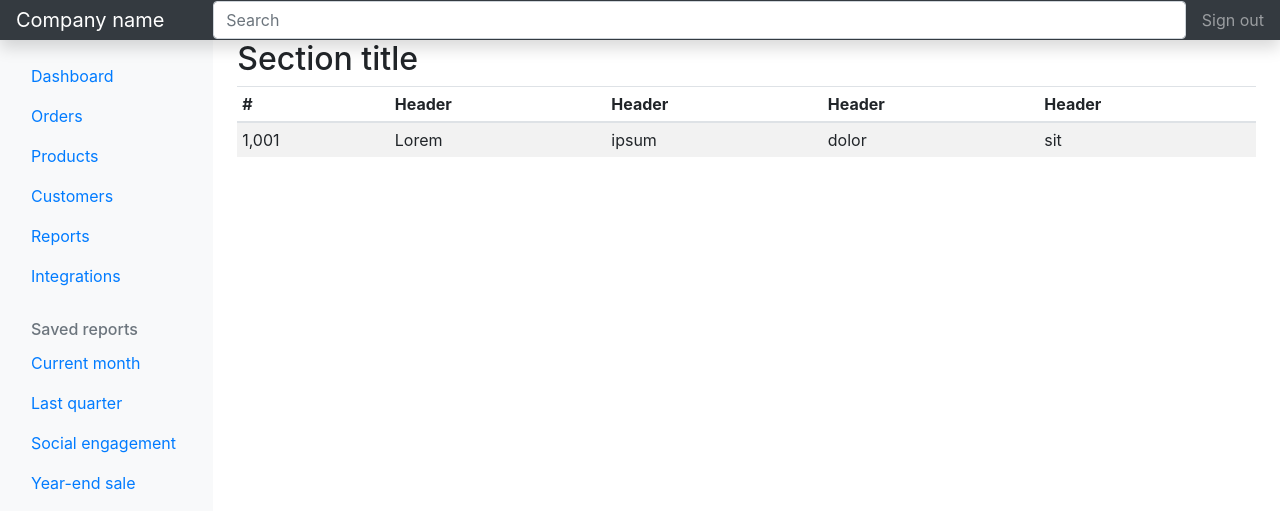
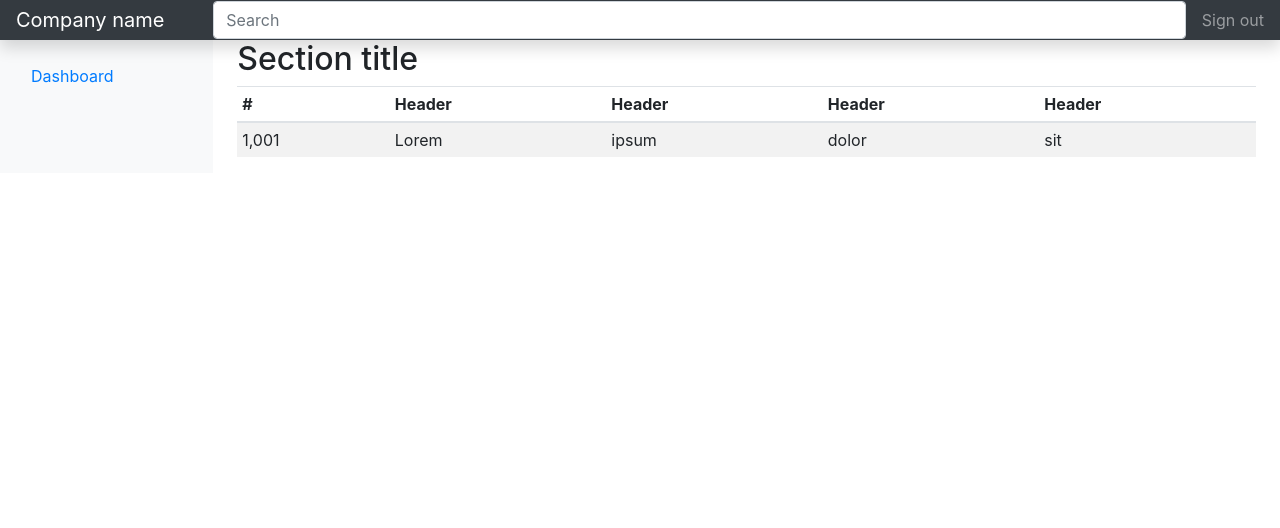
Before and after one commit to Makiavely/vue-admin, a Vue app: page / in a window 1280 px wide. Shown: the top 528 px of the page. Built offline with nearby package versions, Linux system fonts and the light colour scheme.

Commit message:
34_Template_4-44_Add first Vue component Menu

```diff
--- a/src/App.vue
+++ b/src/App.vue
@@ -14,81 +14,8 @@
 
 <div class="container-fluid">
   <div class="row">
-    <nav id="sidebarMenu" class="col-md-3 col-lg-2 d-md-block bg-light sidebar collapse">
-      <div class="sidebar-sticky pt-3">
-        <ul class="nav flex-column">
-          <li class="nav-item">
-            <a class="nav-link active" href="#">
-              <span data-feather="home"></span>
-              Dashboard <span class="sr-only">(current)</span>
-            </a>
-          </li>
-          <li class="nav-item">
-            <a class="nav-link" href="#">
-              <span data-feather="file"></span>
-              Orders
-            </a>
-          </li>
-          <li class="nav-item">
-            <a class="nav-link" href="#">
-              <span data-feather="shopping-cart"></span>
-              Products
-            </a>
-          </li>
-          <li class="nav-item">
-            <a class="nav-link" href="#">
-              <span data-feather="users"></span>
-              Customers
-            </a>
-          </li>
-          <li class="nav-item">
-            <a class="nav-link" href="#">
-              <span data-feather="bar-chart-2"></span>
-              Reports
-            </a>
-          </li>
-          <li class="nav-item">
-            <a class="nav-link" href="#">
-              <span data-feather="layers"></span>
-              Integrations
-            </a>
-          </li>
-        </ul>
+    <Menu />
 
-        <h6 class="sidebar-heading d-flex justify-content-between align-items-center px-3 mt-4 mb-1 text-muted">
-          <span>Saved reports</span>
-          <a class="d-flex align-items-center text-muted" href="#" aria-label="Add a new report">
-            <span data-feather="plus-circle"></span>
-          </a>
-        </h6>
-        <ul class="nav flex-column mb-2">
-          <li class="nav-item">
-            <a class="nav-link" href="#">
-              <span data-feather="file-text"></span>
-              Current month
-            </a>
-          </li>
-          <li class="nav-item">
-            <a class="nav-link" href="#">
-              <span data-feather="file-text"></span>
-              Last quarter
-            </a>
-          </li>
-          <li class="nav-item">
-            <a class="nav-link" href="#">
-              <span data-feather="file-text"></span>
-              Social engagement
-            </a>
-          </li>
-          <li class="nav-item">
-            <a class="nav-link" href="#">
-              <span data-feather="file-text"></span>
-              Year-end sale
-            </a>
-          </li>
-        </ul>
-      </div>
-    </nav>
 
     <main role="main" class="col-md-9 ml-sm-auto col-lg-10 px-md-4">
 
@@ -119,3 +46,13 @@
   </div>
 </div>
 </template>
+
+<script>
+import Menu from '@/components/Menu'
+
+export default {
+  components: {
+    Menu
+  }
+}
+</script>
--- /dev/null
+++ b/src/components/Menu.vue
@@ -0,0 +1,19 @@
+<template>
+      <nav id="sidebarMenu" class="col-md-3 col-lg-2 d-md-block bg-light sidebar collapse">
+      <div class="sidebar-sticky pt-3">
+        <ul class="nav flex-column">
+          <li class="nav-item">
+            <a class="nav-link active" href="#">
+              Dashboard <span class="sr-only">(current)</span>
+            </a>
+          </li>
+        </ul>
+      </div>
+    </nav>
+</template>
+
+<script>
+  export default {
+      name: "Menu"
+ }
+</script>
```
Also changed, not shown: src/router/index.ts (indentation only).
